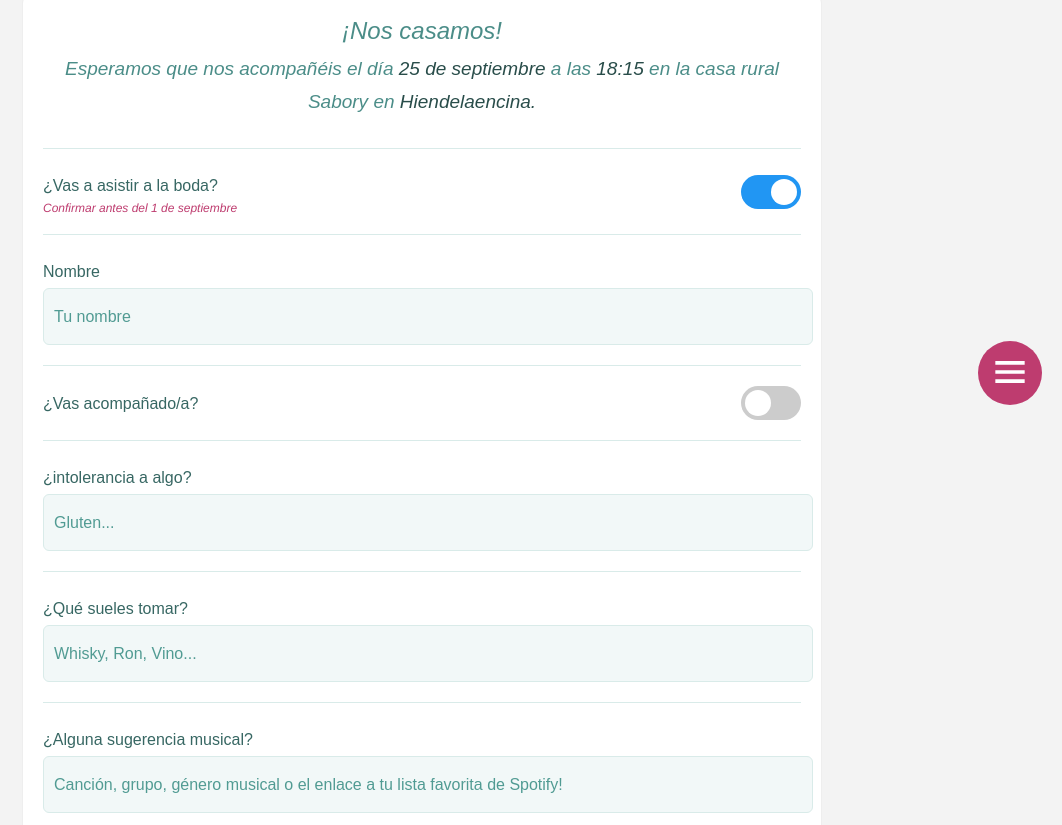
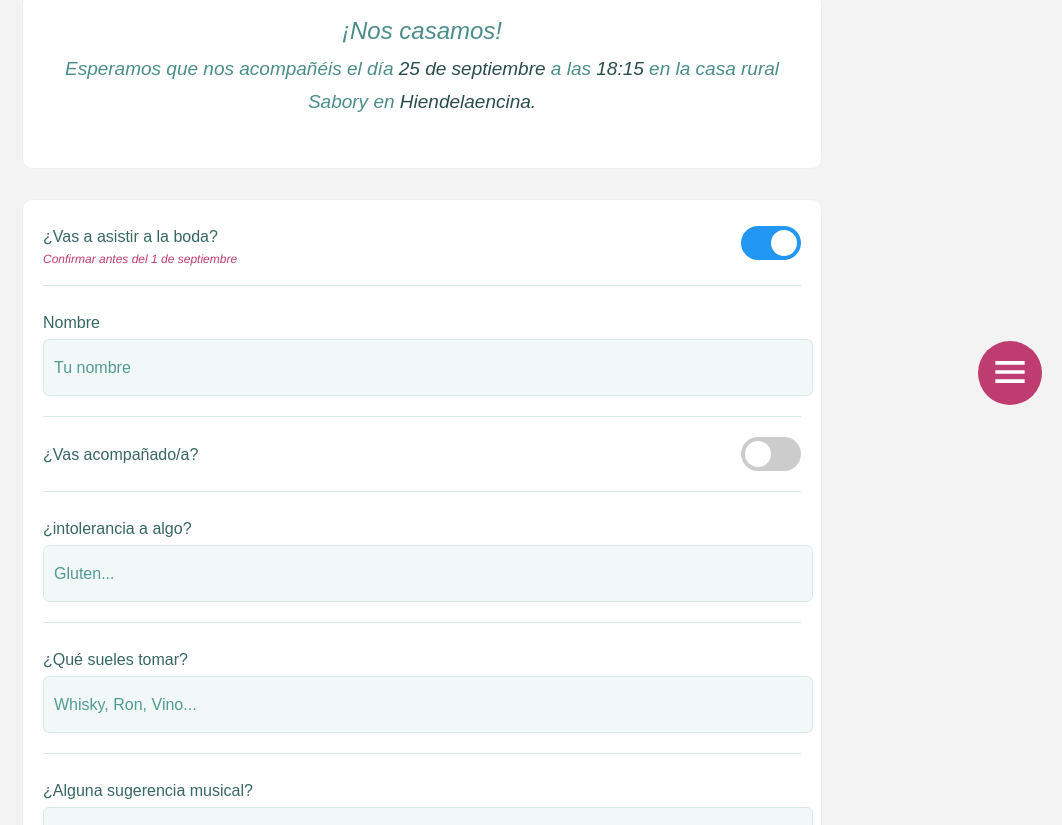
Before and after one commit to iraklitbz/weedingapp, a Vue app: page / in a window 1280 px wide. Shown: the part 375-1200 px from the top of the page, without its empty margins (218-1280 px from the left). Built offline with nearby package versions, Linux system fonts and the light colour scheme; a web font is replaced by a local one.

Commit message:
fixed small bug

```diff
--- a/src/App.vue
+++ b/src/App.vue
@@ -20,14 +20,17 @@
 
      <div class="content">
 
+       <div class="box">
+          <h2 class="main-headline-alt"><b>¡Nos casamos!</b></h2>
+          <h2 class="main-headline"> Esperamos que nos acompañéis el día <span>25 de septiembre</span> a las <span>18:15</span> en la casa rural Sabory en <span>Hiendelaencina.</span></h2>
+        </div>
+
         <div class="box" ref="block1">
 
     <div class="sended" v-if="isSended">
       <h2 class="main-headline">Muchas gracias por tu tiempo! recibido el formulario</h2>
     </div>
     <form v-if="!isSended">
-          <h2 class="main-headline-alt"><b>¡Nos casamos!</b></h2>
-          <h2 class="main-headline"> Esperamos que nos acompañéis el día <span>25 de septiembre</span> a las <span>18:15</span> en la casa rural Sabory en <span>Hiendelaencina.</span></h2>
 
           <div class="flex-group">
             <div class="h-group">
@@ -62,7 +65,7 @@
 
            <div class="flex-group column" v-if="this.weedingAsistentes.asistes">
             <h3 class="main-headline">¿Alguna sugerencia musical?</h3>
-            <input class="form-control" type="text" placeholder="Canción, grupo, género musical o el enlace a tu lista favorita de Spotify!" v-model="weedingAsistentes.musica">
+            <input class="form-control" type="text" placeholder="Canción, enlace lista de spotify..." v-model="weedingAsistentes.musica">
           </div>
 
             <div class="btn-send" v-on:click="SendForm">
@@ -636,6 +639,10 @@ z-index: 9999;
      border-top:1px solid #d9ebe9 ;
          margin-bottom: 0px;
 }
+.flex-group:first-child {
+  border-top: 0px;
+  padding-top: 0px;
+}
 .flex-group.center {
   display: flex;
   align-items: center;
```
